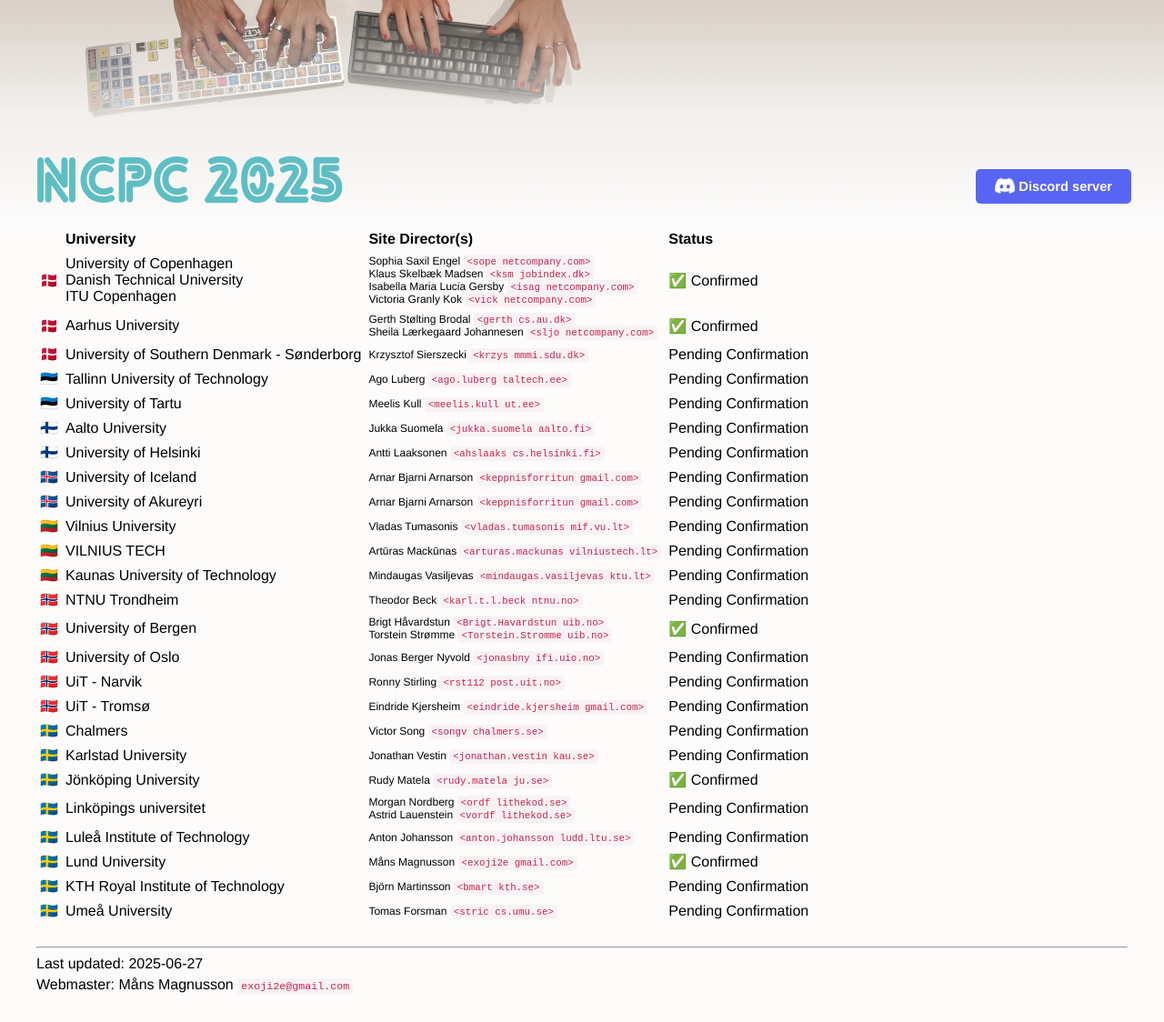
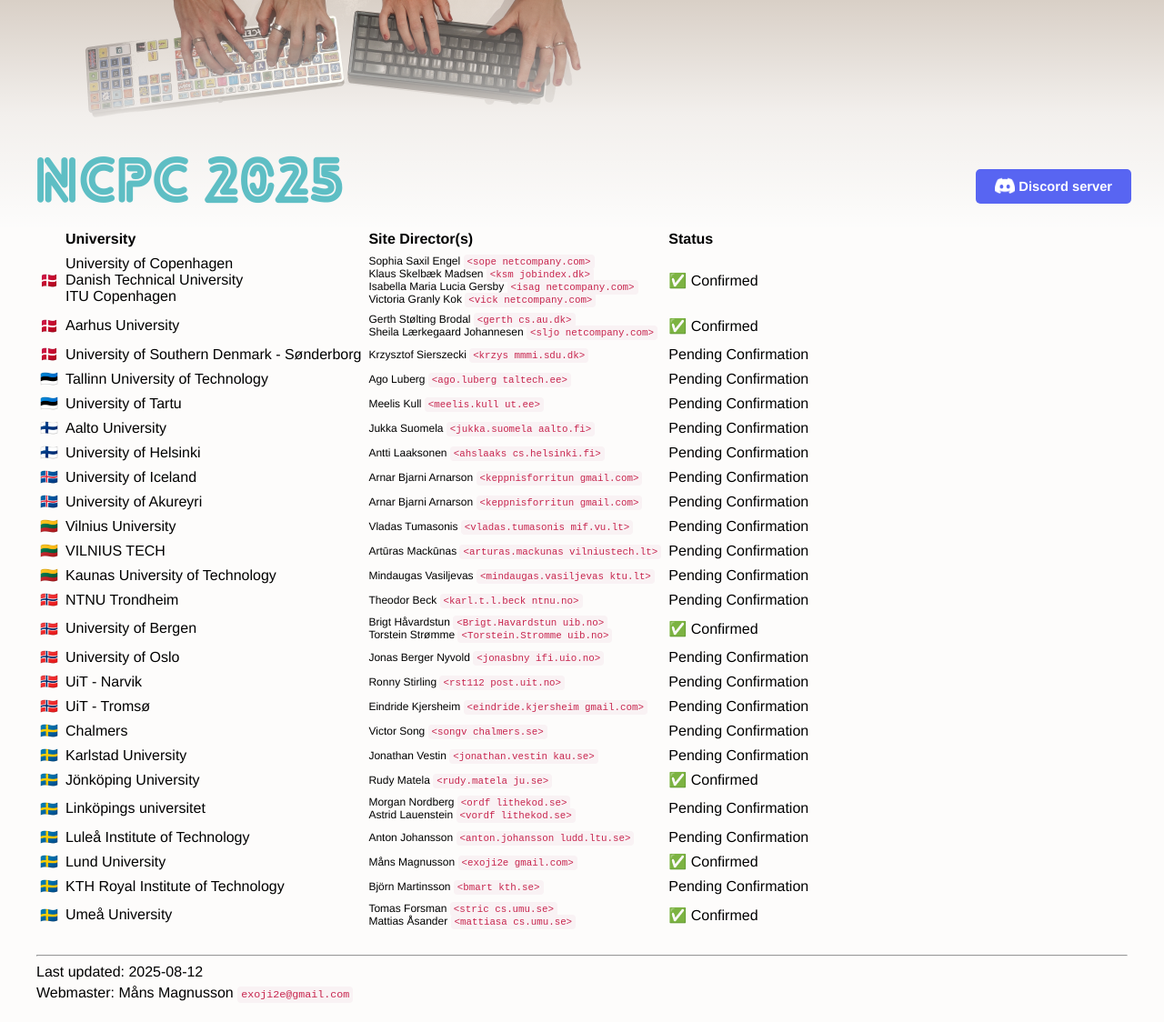
Before and after one commit to icpc/ncpc-web, a Jekyll site: the page built from ncpc2025/site_table.md, in a window 1280 px wide. Shown: the whole page at 91% size. Built offline with Jekyll 4.4.1, drawn with Linux system fonts in a browser that asks for light colours; our own code applies the rules of GitHub Pages for plain Markdown files.

Commit message:
[ncpc2025] confirm Umeå

```diff
--- a/_config.yml
+++ b/_config.yml
@@ -15,7 +15,7 @@
       path: "ncpc2025"
     values:
       headerText: "NCPC 2025"
-      lastUpdate: "2025-06-27"
+      lastUpdate: "2025-08-12"
       eventTime: "Saturday October 4th 2025 11:00-16:00 CEST (UTC+2)"
       title: "Nordic Collegiate Programming Contest 2025"
       year: 2025
--- a/_data/ncpc2025sites.yml
+++ b/_data/ncpc2025sites.yml
@@ -159,4 +159,7 @@
     - name: Umeå University
       contact: Tomas Forsman
       email: "stric cs.umu.se"
-      confirmed: false
+      confirmed: true
+      extra_contacts:
+        - name: Mattias Åsander
+          email: mattiasa cs.umu.se
```
